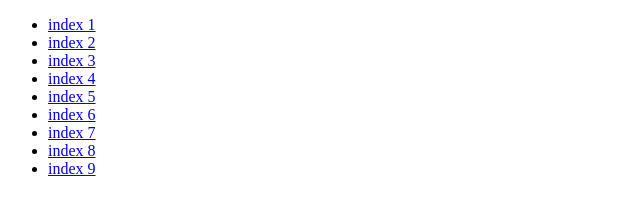
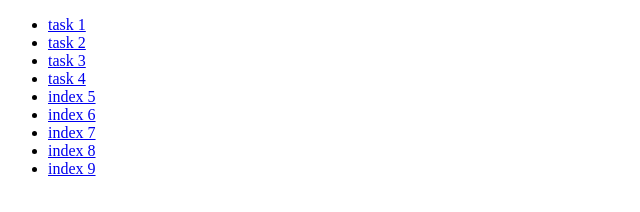
Before and after one commit to muthelain/goit-js-hw-06, a plain HTML site: page index.html in a window 1280 px wide. Shown: the full height of the page, 0-640 px from the left. Drawn offline with Linux system fonts and the light colour scheme.

Commit message:
Update index.html

```diff
--- a/index.html
+++ b/index.html
@@ -8,10 +8,10 @@
 </head>
 <body>
     <ul>
-        <li><a href="task1.html">index 1</a></li>
-        <li><a href="task2.html">index 2</a></li>
-        <li><a href="task3.html">index 3</a></li>
-        <li><a href="task4.html">index 4</a></li>
+        <li><a href="task1.html">task 1</a></li>
+        <li><a href="task2.html">task 2</a></li>
+        <li><a href="task3.html">task 3</a></li>
+        <li><a href="task4.html">task 4</a></li>
         <li><a href="index5.html">index 5</a></li>
         <li><a href="index6.html">index 6</a></li>
         <li><a href="index7.html">index 7</a></li>
```
